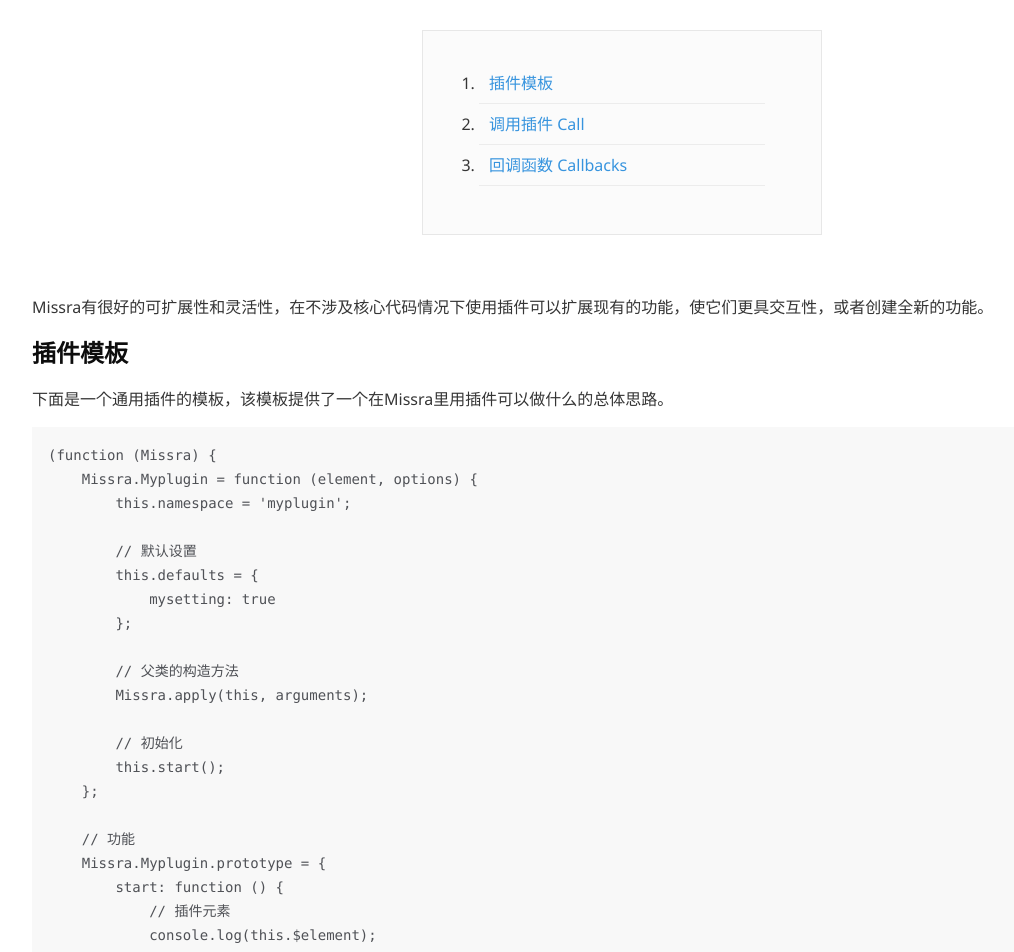
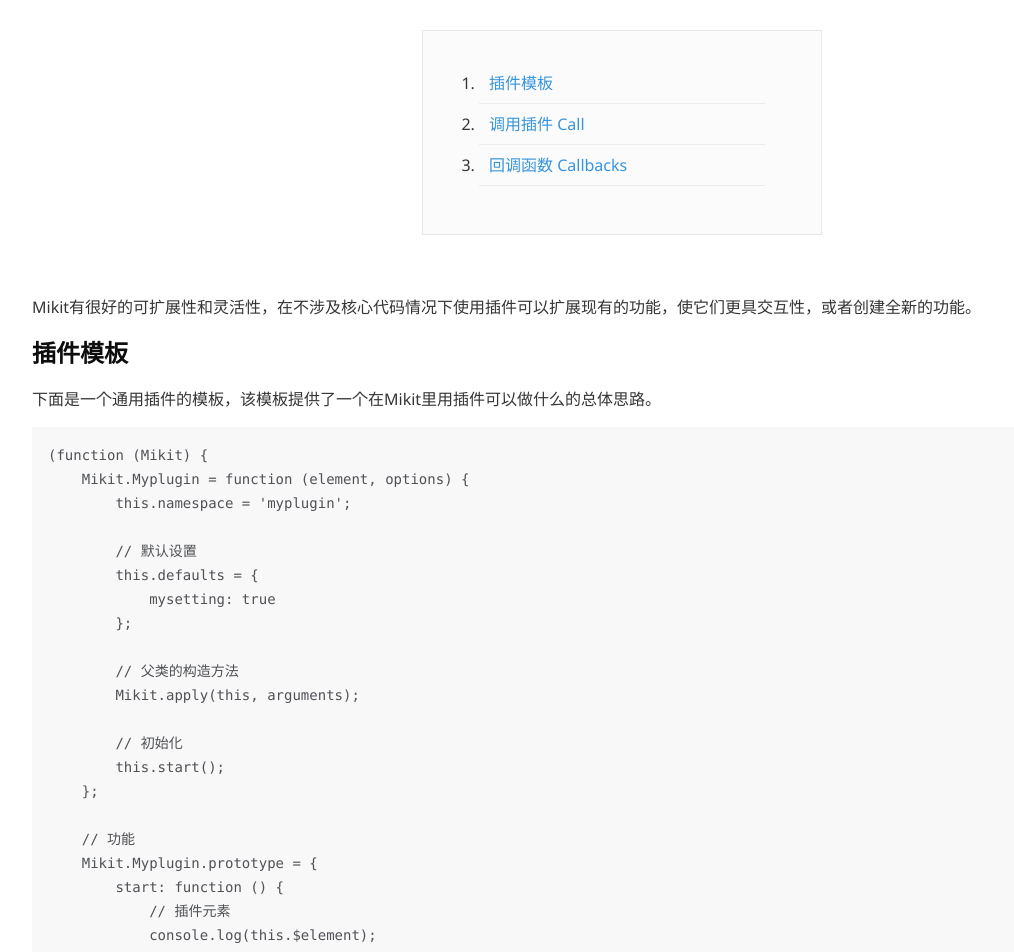
Before and after one commit to tianjifa/MiKit, a website: page demo/custom-plugins.html in a window 1280 px wide. Shown: the top 952 px of the page, without its empty margins (18-1032 px from the left). Drawn offline with Linux system fonts and the light colour scheme.

Commit message:
Update custom-plugins.html

```diff
--- a/demo/custom-plugins.html
+++ b/demo/custom-plugins.html
@@ -56,14 +56,14 @@
 
     <div class="component-show">
 
-        <p>Missra有很好的可扩展性和灵活性，在不涉及核心代码情况下使用插件可以扩展现有的功能，使它们更具交互性，或者创建全新的功能。</p>
+        <p>Mikit有很好的可扩展性和灵活性，在不涉及核心代码情况下使用插件可以扩展现有的功能，使它们更具交互性，或者创建全新的功能。</p>
 
         <h3 id="h-plugin" class="section-head">插件模板</h3>
 
-        <p>下面是一个通用插件的模板，该模板提供了一个在Missra里用插件可以做什么的总体思路。</p>
+        <p>下面是一个通用插件的模板，该模板提供了一个在Mikit里用插件可以做什么的总体思路。</p>
 
-<pre class="prettyprint lang-js">(function (Missra) {
-    Missra.Myplugin = function (element, options) {
+<pre class="prettyprint lang-js">(function (Mikit) {
+    Mikit.Myplugin = function (element, options) {
         this.namespace = 'myplugin';
 
         // 默认设置
@@ -72,14 +72,14 @@
         };
 
         // 父类的构造方法
-        Missra.apply(this, arguments);
+        Mikit.apply(this, arguments);
 
         // 初始化
         this.start();
     };
 
     // 功能
-    Missra.Myplugin.prototype = {
+    Mikit.Myplugin.prototype = {
         start: function () {
             // 插件元素
             console.log(this.$element);
@@ -102,13 +102,13 @@
     };
 
     // 继承
-    Missra.Myplugin.inherits(Missra);
+    Mikit.Myplugin.inherits(Mikit);
 
     // Plugin
-    Missra.Plugin.create('Myplugin');
-    Missra.Plugin.autoload('Myplugin');
+    Mikit.Plugin.create('Myplugin');
+    Mikit.Plugin.autoload('Myplugin');
 
-}(Missra));
+}(Mikit));
 </pre>
 
         <h3 id="h-call" class="section-head">调用插件 Call</h3>
@@ -128,7 +128,7 @@
 
         <h3 id="h-callbacks" class="section-head">回调函数 Callbacks</h3>
         <p>
-            Missra插件可以响应事件回调的反应。当需要插件来响应某个动作或事件时，只需使用回调函数即可。
+            Mikit插件可以响应事件回调的反应。当需要插件来响应某个动作或事件时，只需使用回调函数即可。
         </p>
 
 <pre class="prettyprint lang-js">&lt;div id="my-element" data-component="myplugin"&gt;&lt;/div&gt;
```
